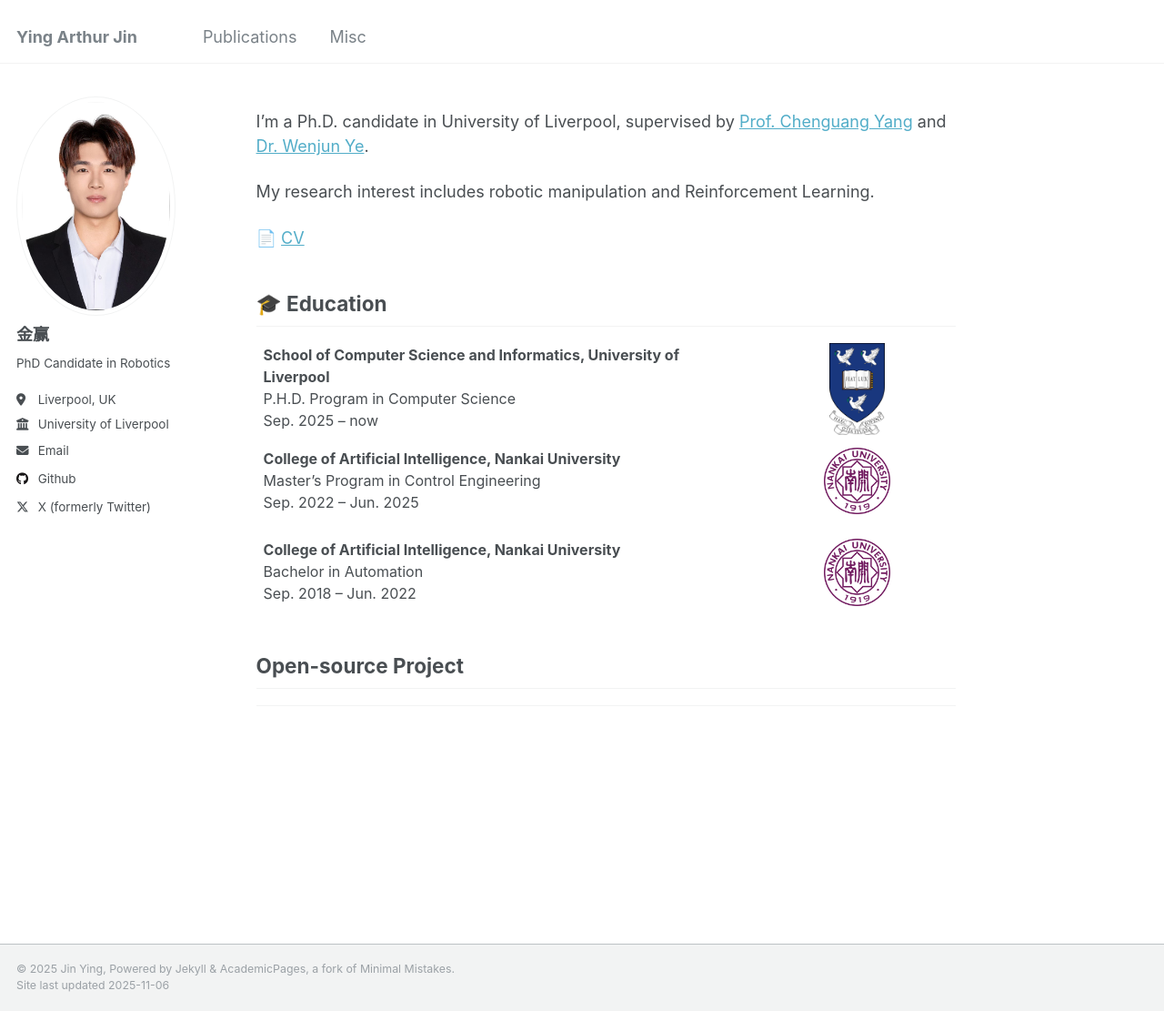
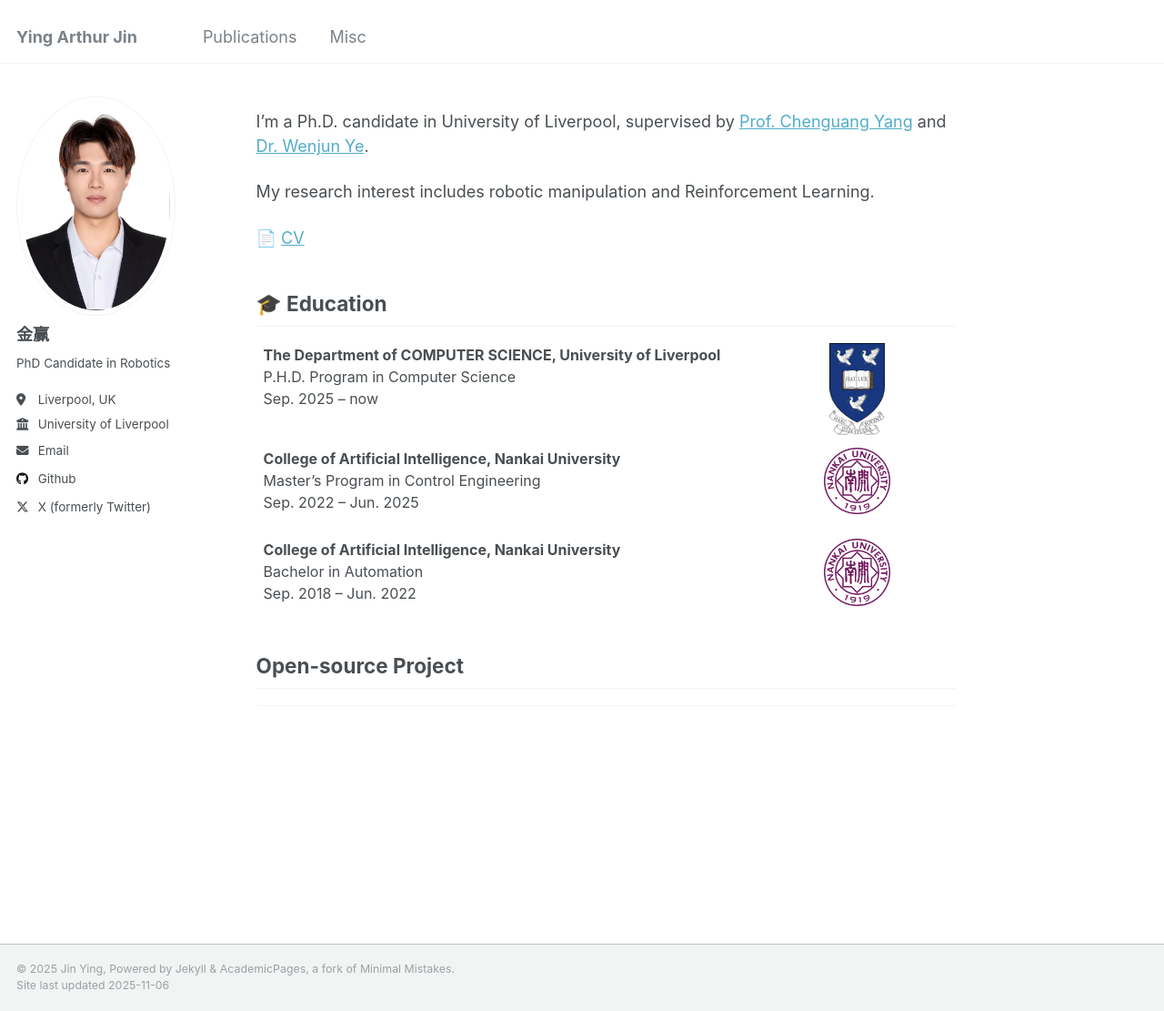
Before and after one commit to Arthuryingjin/Arthuryingjin.github.io, a Jekyll site: the page built from _pages/about.md, in a window 1280 px wide and 1111 px high. Shown: the whole window at 91% size. Built offline with Jekyll 4.4.1, drawn with Linux system fonts in a browser that asks for light colours; comment, search, counter and statistics services are not loaded.

Commit message:
Update department name in about page

```diff
--- a/_pages/about.md
+++ b/_pages/about.md
@@ -19,7 +19,7 @@ My research interest includes robotic manipulation and Reinforcement Learning.
 <table style="border-collapse: collapse; border: none;">
     <tr>
     <td style="vertical-align:top; width: 70%; font-size: 16px; border: none;"> <!-- 增加字体大小 -->
-      <strong>School of Computer Science and Informatics, University of Liverpool</strong><br>
+      <strong>The Department of COMPUTER SCIENCE, University of Liverpool</strong><br>
        P.H.D. Program in Computer Science<br>
       Sep. 2025 – now
     </td>
```
